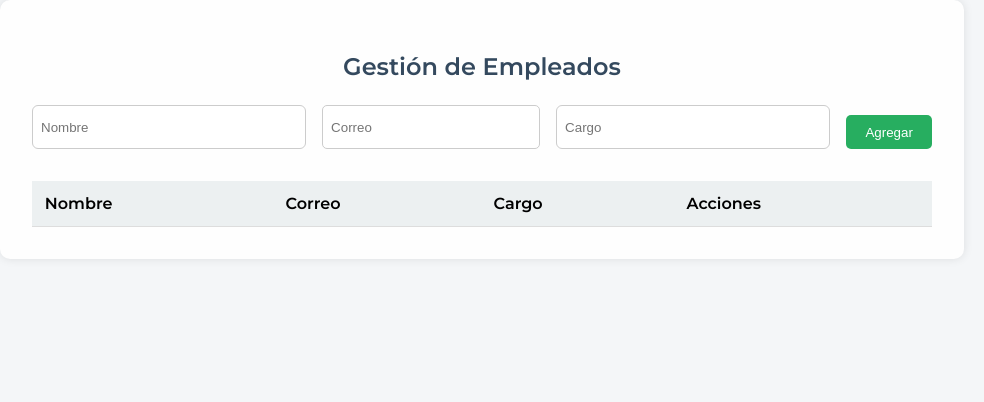
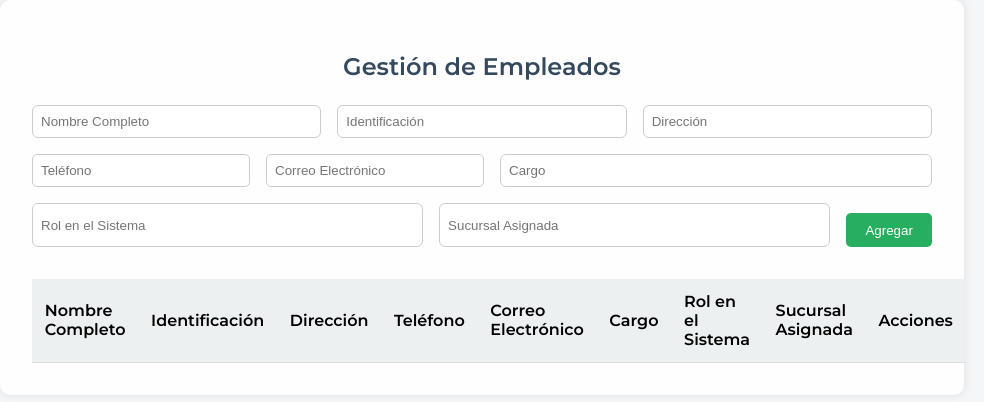
Before and after one commit to SheyleeEnriquez/Asadero-Familiar, a React (Create React App) app: page /modEmployee in a window 1280 px wide. Shown: the top 402 px of the page, without its empty margins (158-1142 px from the left). Built offline with nearby package versions, Linux system fonts and the light colour scheme.

Commit message:
Nuevo formulario

```diff
--- a/src/Pages/ModCustomer.js
+++ b/src/Pages/ModCustomer.js
@@ -1,7 +1,7 @@
 import React, { useState } from 'react';
 import '../Styles/ModCustomer.css';
 
-const initialForm = { id: '', name: '', email: '' };
+const initialForm = { id: '', name: '', idCard: '', address: '', phone: '', email: '' };
 
 const CustomerCRUD = () => {
   const [customers, setCustomers] = useState([]);
@@ -50,9 +50,33 @@ const CustomerCRUD = () => {
           required
         />
         <input
+          type="text"
+          name="idCard"
+          placeholder="Cédula"
+          value={form.idCard}
+          onChange={handleChange}
+          required
+        />
+        <input
+          type="text"
+          name="address"
+          placeholder="Dirección"
+          value={form.address}
+          onChange={handleChange}
+          required
+        />
+        <input
+          type="tel"
+          name="phone"
+          placeholder="Teléfono"
+          value={form.phone}
+          onChange={handleChange}
+          required
+        />
+        <input
           type="email"
           name="email"
-          placeholder="Correo"
+          placeholder="Correo Electrónico"
           value={form.email}
           onChange={handleChange}
           required
@@ -66,7 +90,10 @@ const CustomerCRUD = () => {
         <thead>
           <tr>
             <th>Nombre</th>
-            <th>Correo</th>
+            <th>Cédula</th>
+            <th>Dirección</th>
+            <th>Teléfono</th>
+            <th>Correo Electrónico</th>
             <th>Acciones</th>
           </tr>
         </thead>
@@ -74,6 +101,9 @@ const CustomerCRUD = () => {
           {customers.map((c) => (
             <tr key={c.id}>
               <td>{c.name}</td>
+              <td>{c.idCard}</td>
+              <td>{c.address}</td>
+              <td>{c.phone}</td>
               <td>{c.email}</td>
               <td>
                 <button onClick={() => handleEdit(c)} className="btn-edit">Editar</button>
--- a/src/Pages/ModEmployee.js
+++ b/src/Pages/ModEmployee.js
@@ -1,7 +1,17 @@
 import React, { useState } from 'react';
 import '../Styles/ModEmployee.css';
 
-const initialForm = { id: '', name: '', email: '', role: '' };
+const initialForm = {
+  id: '',
+  fullName: '',
+  idCard: '',
+  address: '',
+  phone: '',
+  email: '',
+  position: '',
+  systemRole: '',
+  branch: ''
+};
 
 const EmployeeCRUD = () => {
   const [employees, setEmployees] = useState([]);
@@ -43,25 +53,65 @@ const EmployeeCRUD = () => {
       <form onSubmit={handleSubmit} className="employee-form">
         <input
           type="text"
-          name="name"
-          placeholder="Nombre"
-          value={form.name}
+          name="fullName"
+          placeholder="Nombre Completo"
+          value={form.fullName}
+          onChange={handleChange}
+          required
+        />
+        <input
+          type="text"
+          name="idCard"
+          placeholder="Identificación"
+          value={form.idCard}
+          onChange={handleChange}
+          required
+        />
+        <input
+          type="text"
+          name="address"
+          placeholder="Dirección"
+          value={form.address}
+          onChange={handleChange}
+          required
+        />
+        <input
+          type="tel"
+          name="phone"
+          placeholder="Teléfono"
+          value={form.phone}
           onChange={handleChange}
           required
         />
         <input
           type="email"
           name="email"
-          placeholder="Correo"
+          placeholder="Correo Electrónico"
           value={form.email}
           onChange={handleChange}
           required
         />
         <input
           type="text"
-          name="role"
+          name="position"
           placeholder="Cargo"
-          value={form.role}
+          value={form.position}
+          onChange={handleChange}
+          required
+        />
+        <input
+          type="text"
+          name="systemRole"
+          placeholder="Rol en el Sistema"
+          value={form.systemRole}
+          onChange={handleChange}
+          required
+        />
+        <input
+          type="text"
+          name="branch"
+          placeholder="Sucursal Asignada"
+          value={form.branch}
           onChange={handleChange}
           required
         />
@@ -73,18 +123,28 @@ const EmployeeCRUD = () => {
       <table className="employee-table">
         <thead>
           <tr>
-            <th>Nombre</th>
-            <th>Correo</th>
+            <th>Nombre Completo</th>
+            <th>Identificación</th>
+            <th>Dirección</th>
+            <th>Teléfono</th>
+            <th>Correo Electrónico</th>
             <th>Cargo</th>
+            <th>Rol en el Sistema</th>
+            <th>Sucursal Asignada</th>
             <th>Acciones</th>
           </tr>
         </thead>
         <tbody>
           {employees.map((emp) => (
             <tr key={emp.id}>
-              <td>{emp.name}</td>
+              <td>{emp.fullName}</td>
+              <td>{emp.idCard}</td>
+              <td>{emp.address}</td>
+              <td>{emp.phone}</td>
               <td>{emp.email}</td>
-              <td>{emp.role}</td>
+              <td>{emp.position}</td>
+              <td>{emp.systemRole}</td>
+              <td>{emp.branch}</td>
               <td>
                 <button onClick={() => handleEdit(emp)} className="btn-edit">Editar</button>
                 <button onClick={() => handleDelete(emp.id)} className="btn-delete">Eliminar</button>
```
